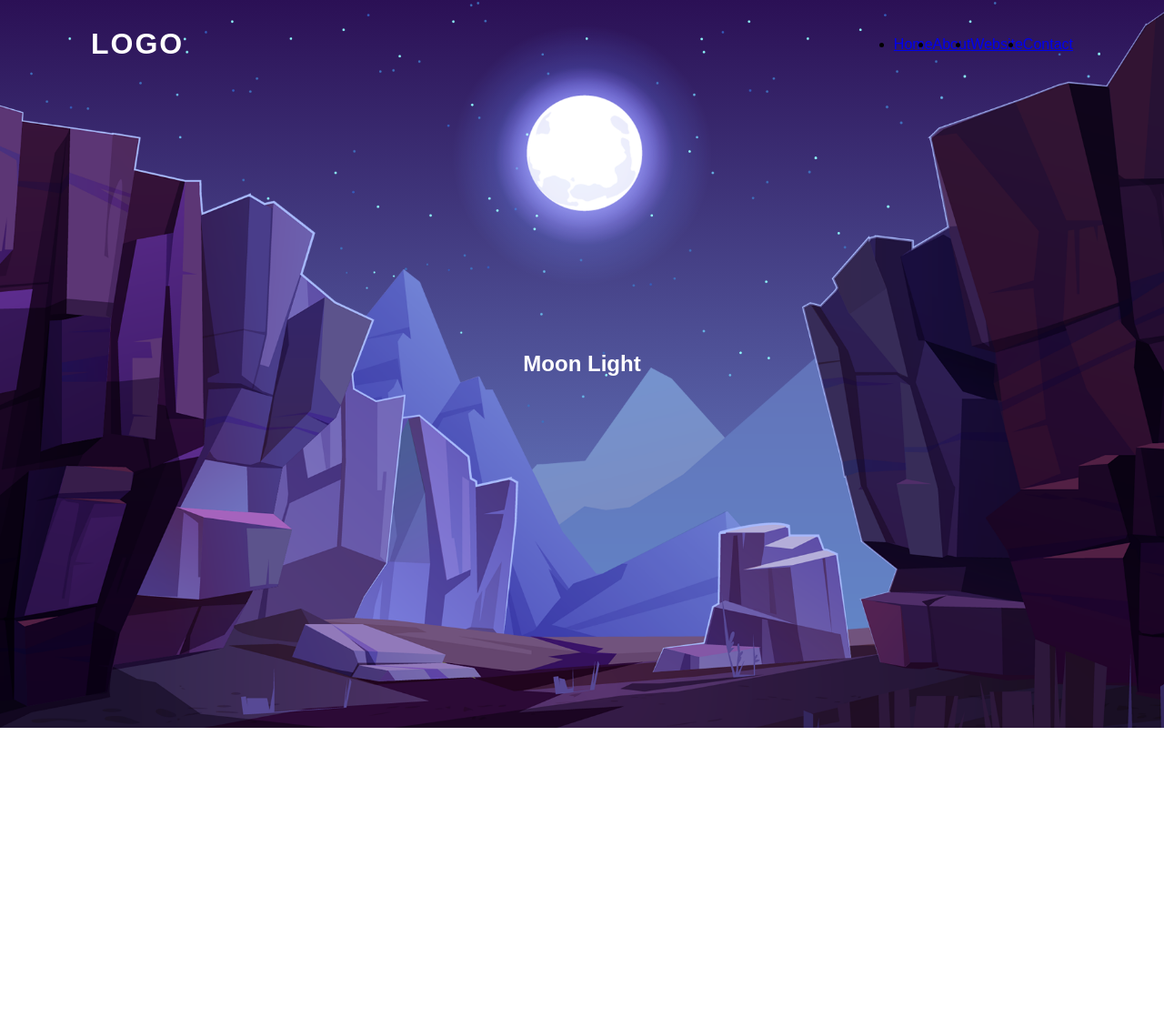
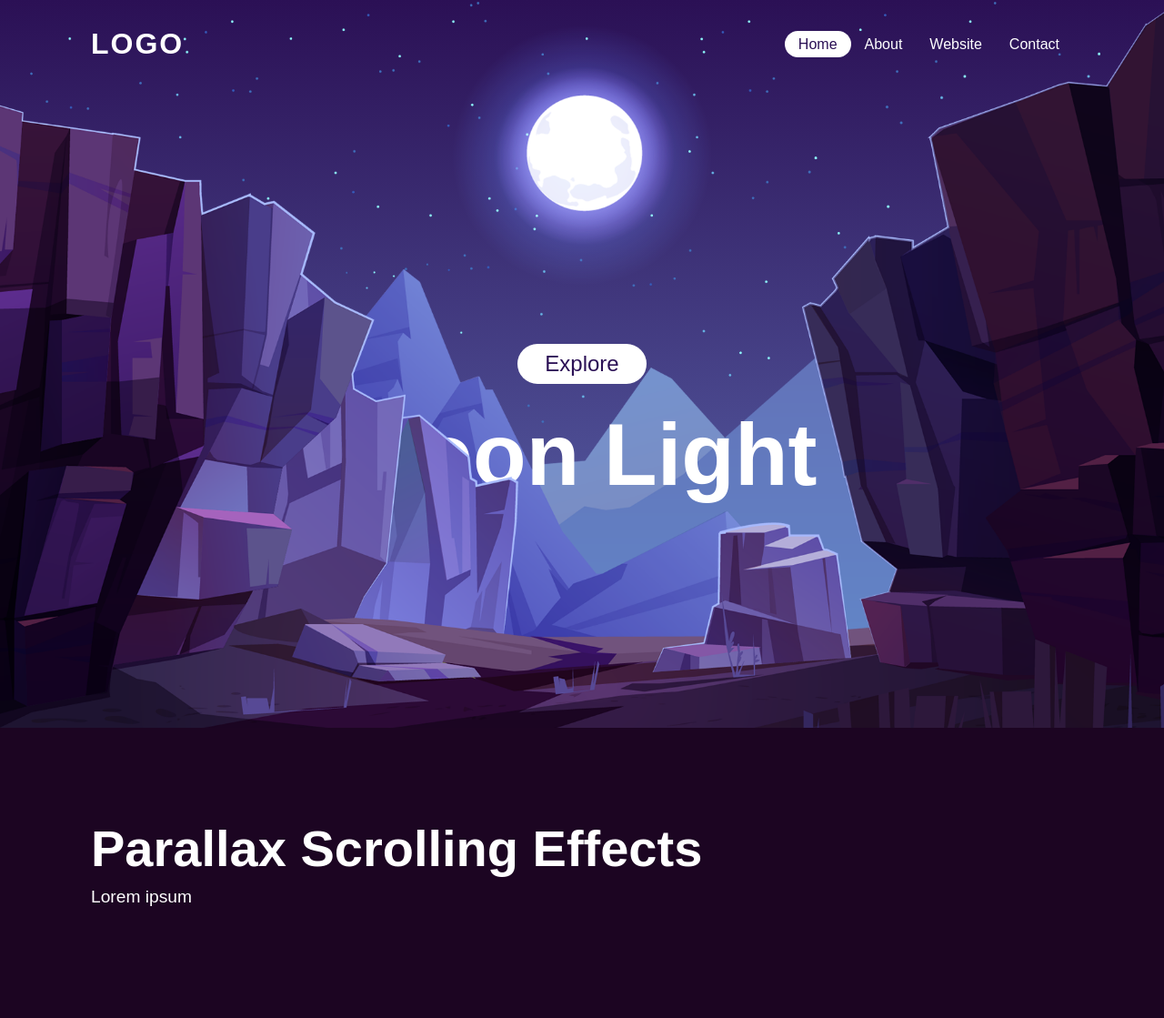
Before and after one commit to Gohon95/Parralax, a plain HTML site: page index.html in a window 1280 px wide. Shown: the whole page at 91% size. Before the commit the page ends 800 px from the top, so only its background shows below. Drawn offline with Linux system fonts and the light colour scheme; a web font is replaced by a local one.

Commit message:
ajout parallax et css

```diff
--- a/index.html
+++ b/index.html
@@ -11,10 +11,10 @@
     <header>
     <a href="#" class="logo">Logo</a>
     <ul>
-      <li></li><a href="#" class="active">Home</a></li>
-      <li></li><a href="#">About</a></li>
-      <li></li><a href="#">Website</a></li>
-      <li></li><a href="#">Contact</a></li>
+      <li><a href="#" class="active">Home</a></li>
+      <li><a href="#">About</a></li>
+      <li><a href="#">Website</a></li>
+      <li><a href="#">Contact</a></li>
     </ul>
     </header>
     <section>
@@ -22,7 +22,28 @@
         <img src="images/moon.png" id="moon">
         <img src="images/mountains_behind.png" id="mountains_behind">
         <h2 id="text">Moon Light</h2>
+        <a href="#sec" class="btn">Explore</a>
         <img src="images/mountains_front.png" id="mountains_behind">
     </section>
+    <div class="sec" id="sec">
+        <h2>Parallax Scrolling Effects</h2>
+        <p>Lorem ipsum <br><br></p>
+    </div>
+
+    <script>
+        let stars = document.getElementById('stars');
+        let moon = document.getElementById('moon');
+        let mountains_behind = document.getElementById('mountains_behind');
+        let text = document.getElementById('text');
+        let btn = document.getElementById('btn');
+        let mountains_fornt = document.getElementById('mountains_front');
+
+        window.addEventListener('scroll', function(){
+            let value = window.scrollY;
+            stars.style.left = value * 0.25 + 'px';
+            moon.style.top = value * 1.05 + 'px';
+            mountains_behind.style.top = value * 0.05 + 'px';
+        })
+    </script>
 </body>
 </html>
--- a/style.css
+++ b/style.css
@@ -5,10 +5,15 @@
     padding: 0;
     box-sizing: border-box;
     font-family: 'Poppins', sans-serif;
+    scroll-behavior: smooth;
 }
 body{
     min-height: 100vh;
+    overflow-x: hidden;
     background: linear-gradient(#2B1055, #7597de);
+}
+ul{
+    list-style-type: none;
 }
 header
 {
@@ -61,6 +66,15 @@ section
     justify-content: center;
     align-items: center;
 }
+section::before
+{
+    content: '';
+    position: absolute;
+    bottom: 0;
+    width: 100%;
+    height: 100px;
+    background: linear-gradient(to top, #1c0522, transparent);
+}
 section img
 {
     position: absolute;
@@ -69,14 +83,50 @@ section img
     width: 100%;
     height: 100%;
     object-fit: cover;
+    pointer-events: none;
 }
 section img#moon
 {
     mix-blend-mode: screen;
+}
+section img#mountains_front
+{
+    z-index: 10;
 }
 #text
 {
   position: absolute;
   color: #fff;
   white-space: nowrap;
+  font-size: 7.5vw;
+  z-index: 0;
+  transform: translateY(100px);
 }
+.btn
+{
+    text-decoration: none;
+    display: inline-block;
+    padding: 8px 30px;
+    border-radius: 40px;
+    background: #fff;
+    color: #2b1055;
+    font-size: 1.5em;
+    z-index: 9;
+}
+.sec
+{
+    position: relative;
+    padding: 100px;
+    background: #1c0522;
+}
+.sec h2
+{
+    font-size: 3.5em;
+    margin-bottom: 10px;
+    color: #fff;
+}
+.sec p
+{
+    font-size: 1.2em;
+    color: #fff;
+}
```
